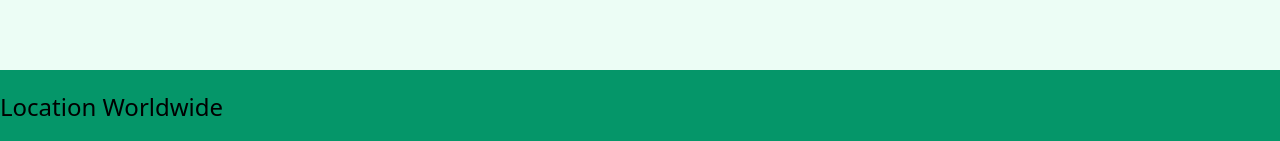
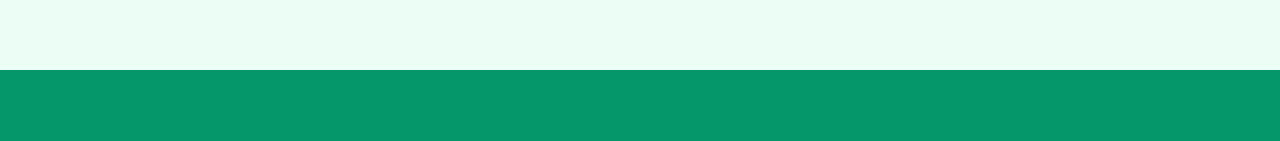
Before and after one commit to jjescandor/cookie-stand-admin, a Next.js app in the folder cookie-stand-admin/: page /home in a window 1280 px wide. Shown: the part 656-797 px from the top of the page. Built offline with nearby package versions, Linux system fonts and the light colour scheme.

Commit message:
updated README

```diff
--- a/cookie-stand-admin/components/footer.js
+++ b/cookie-stand-admin/components/footer.js
@@ -2,16 +2,19 @@
 import styles from '../styles/Home.module.css'
 
 export const Footer = (props) => {
+    const s = props.input?.length > 1 ? "s" : "";
     return (
         <footer className=" flex content-center bg-emerald-600 h-20 my-auto flex flex-col content-center z-40 ">
             <div className="flex h-full">
                 {props.input?.length > 0 &&
-                    < h2 className='my-auto mx-5 text-2xl' > {props.input.length}</h2>
+                    <>
+                        <h2 className='my-auto mx-5 text-2xl' > {props.input.length}</h2>
+                        <h2 className='my-auto text-2xl'>{`Location${s} Worldwide`}</h2>
+                    </>
                 }
                 {props.input?.length <= 0 &&
                     < h2 className='my-auto mx-5 text-2xl' ></h2>
                 }
-                <h2 className='my-auto text-2xl'>Location Worldwide</h2>
             </div>
         </footer >
     )
```
Also changed, not shown: 1 other file (tests, documents, lock files or other folders).
